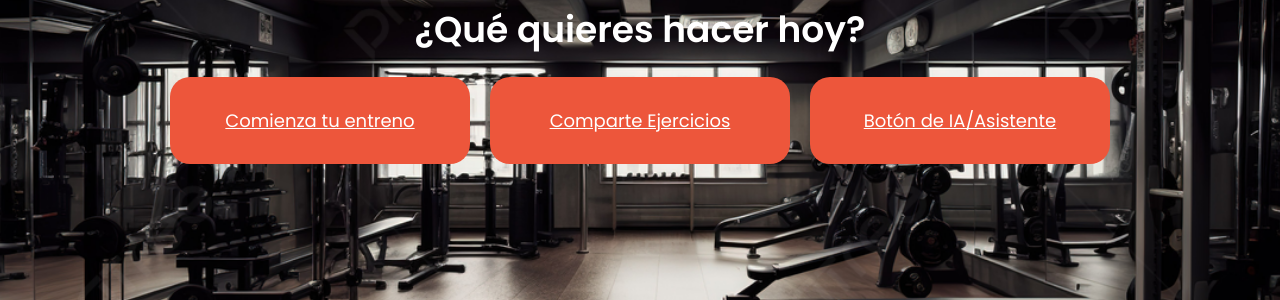
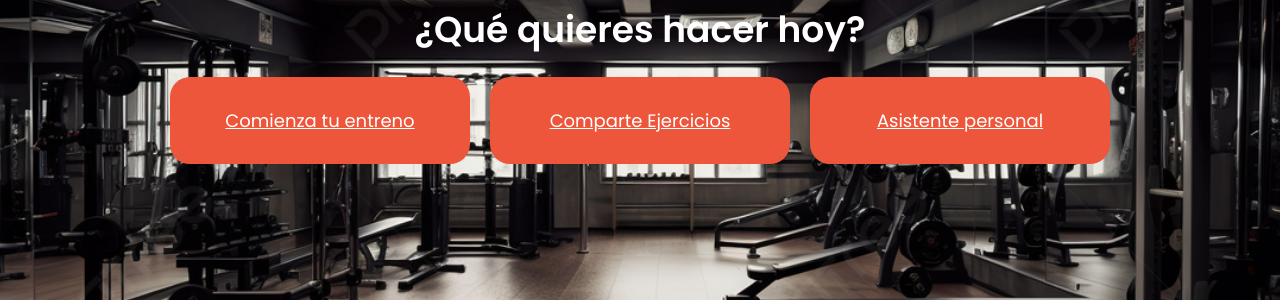
Before and after one commit to rriitaa/TFG-RITA, a Django app: page /home/ in a window 1280 px wide. Shown: the part 237-537 px from the top of the page. Run offline with Django 4.2, Linux system fonts and the light colour scheme; the visitor is signed in with stand-in values (Sample User, id 1).

Commit message:
cambiado boton de IA

```diff
--- a/GymAI/core/templates/core/inicio.html
+++ b/GymAI/core/templates/core/inicio.html
@@ -139,7 +139,7 @@
     <div class="button-container">
       <a href="comienza-entreno.html" class="main-button">Comienza tu entreno</a>
       <a href="{% url 'subir-ejercicio' %}" class="main-button">Comparte Ejercicios</a>
-      <a href="{% url 'agente-ejercicios' %}" class="main-button">Botón de IA/Asistente</a>
+      <a href="{% url 'agente-ejercicios' %}" class="main-button">Asistente personal</a>
     </div>
   </div>
 
```
